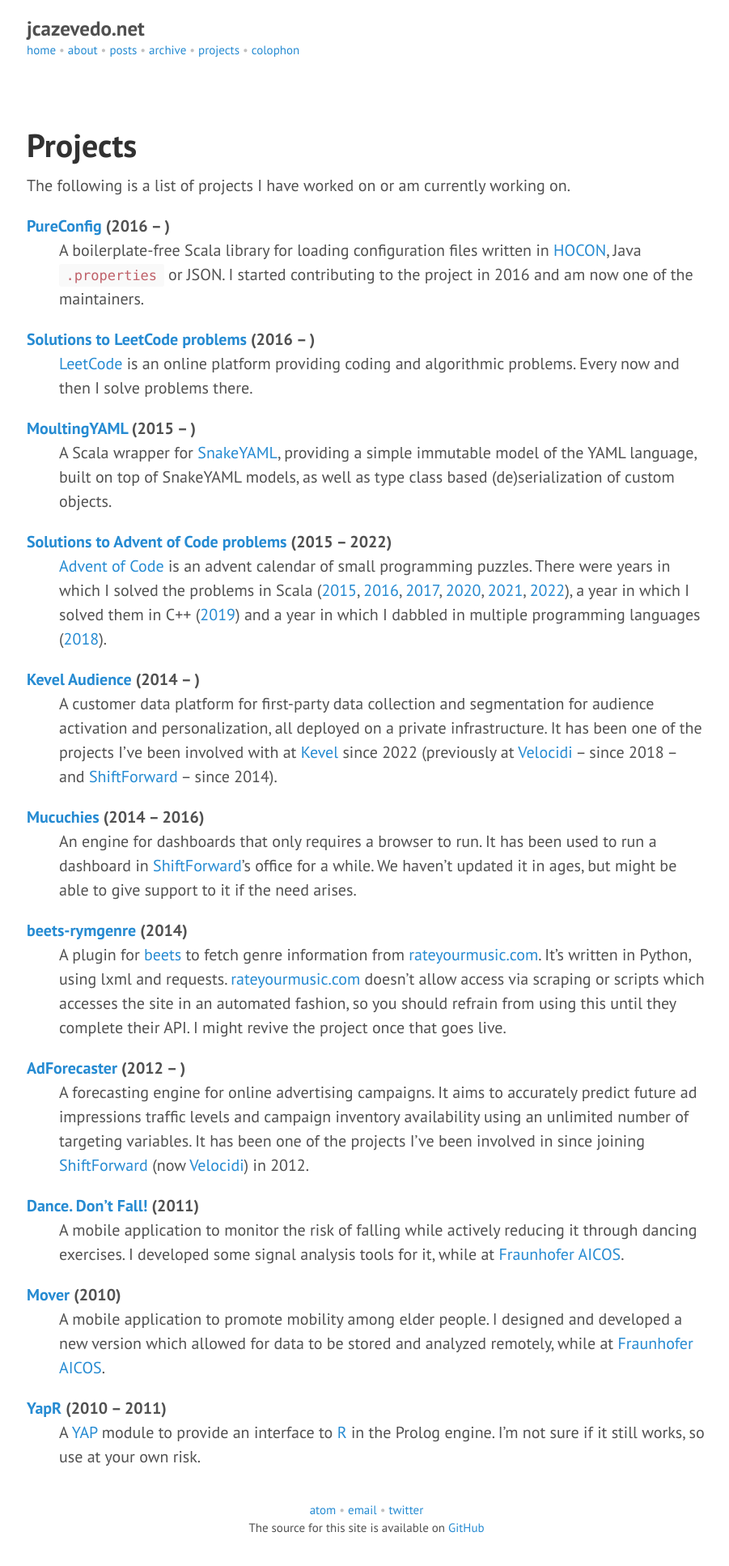
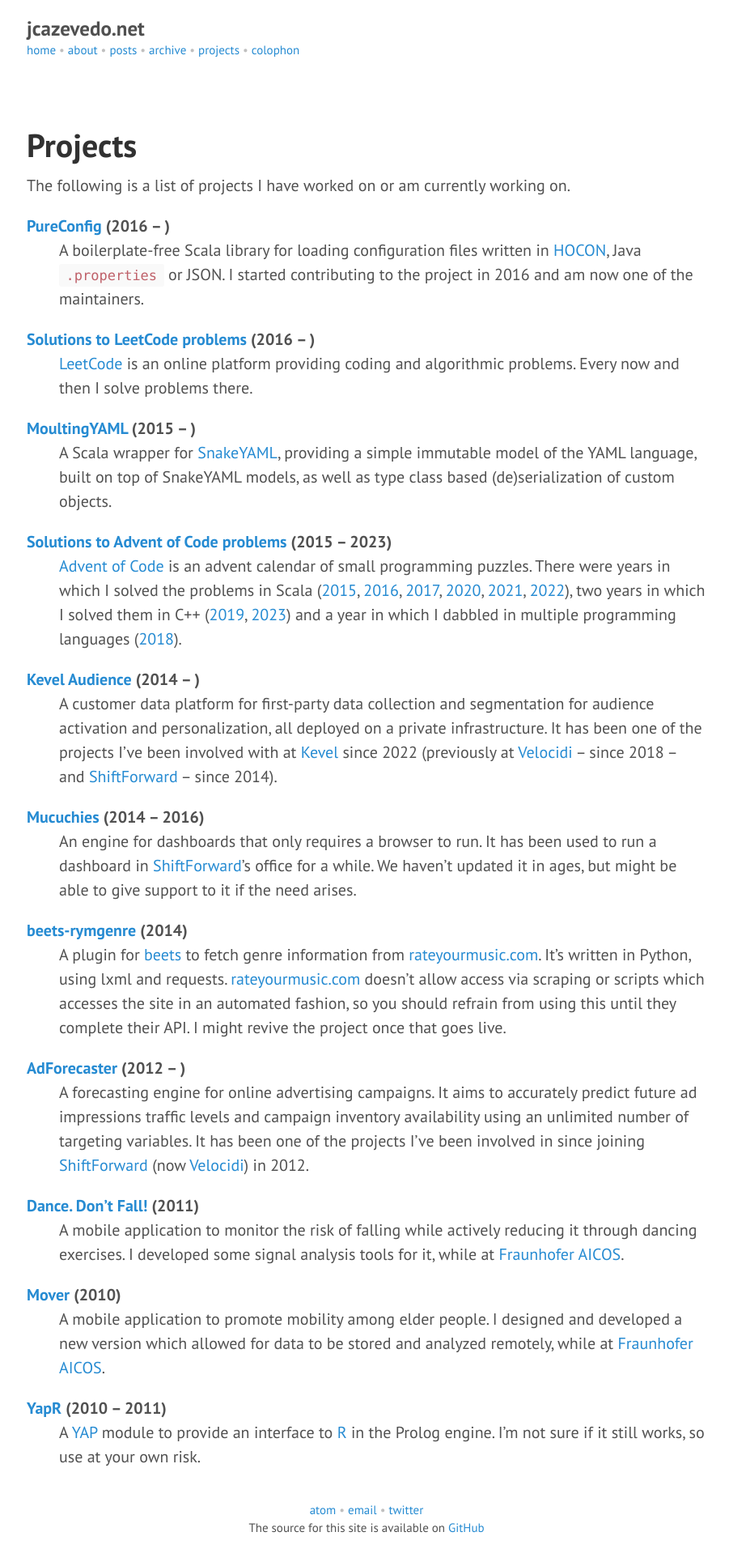
Before and after one commit to jcazevedo/jcazevedo.net, a Jekyll site: the page built from projects.md, in a window 1280 px wide. Shown: the whole page at 81% size, without its empty margins (187-1088 px from the left). Built offline with Jekyll 4.4.1, drawn with Linux system fonts in a browser that asks for light colours.

Commit message:
Add mention to Advent of Code 2023

```diff
--- a/projects.md
+++ b/projects.md
@@ -24,7 +24,7 @@
 of the YAML language, built on top of SnakeYAML models, as well as type class
 based (de)serialization of custom objects.
 
-[Solutions to Advent of Code problems](https://github.com/jcazevedo/advent-of-code) (2015 -- 2022)
+[Solutions to Advent of Code problems](https://github.com/jcazevedo/advent-of-code) (2015 -- 2023)
 
 : [Advent of Code](https://adventofcode.com/) is an advent calendar of small
 programming puzzles. There were years in which I solved the problems in Scala
@@ -33,10 +33,11 @@
 [2017](https://github.com/jcazevedo/advent-of-code/tree/master/2017),
 [2020](https://github.com/jcazevedo/advent-of-code/tree/master/2020),
 [2021](https://github.com/jcazevedo/advent-of-code/tree/master/2021/scala),
-[2022](https://github.com/jcazevedo/advent-of-code/tree/master/2022)), a year in
-which I solved them in C++
-([2019](https://github.com/jcazevedo/advent-of-code/tree/master/2019)) and a
-year in which I dabbled in multiple programming languages
+[2022](https://github.com/jcazevedo/advent-of-code/tree/master/2022)), two years
+in which I solved them in C++
+([2019](https://github.com/jcazevedo/advent-of-code/tree/master/2019),
+[2023](https://github.com/jcazevedo/advent-of-code/tree/master/2023)) and a year
+in which I dabbled in multiple programming languages
 ([2018](https://github.com/jcazevedo/advent-of-code/tree/master/2018)).
 
 [Kevel Audience](https://www.kevel.com/audience) (2014 -- )
```
